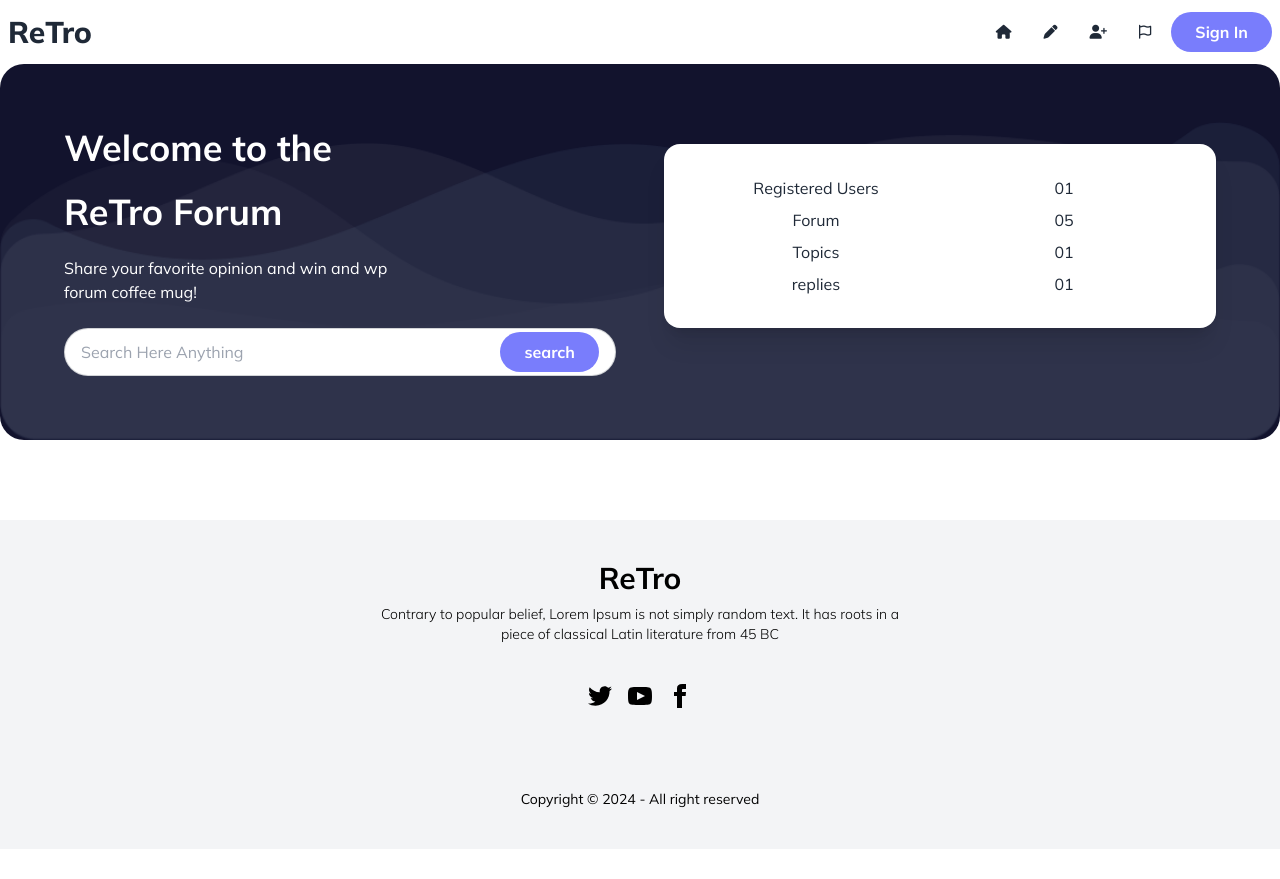
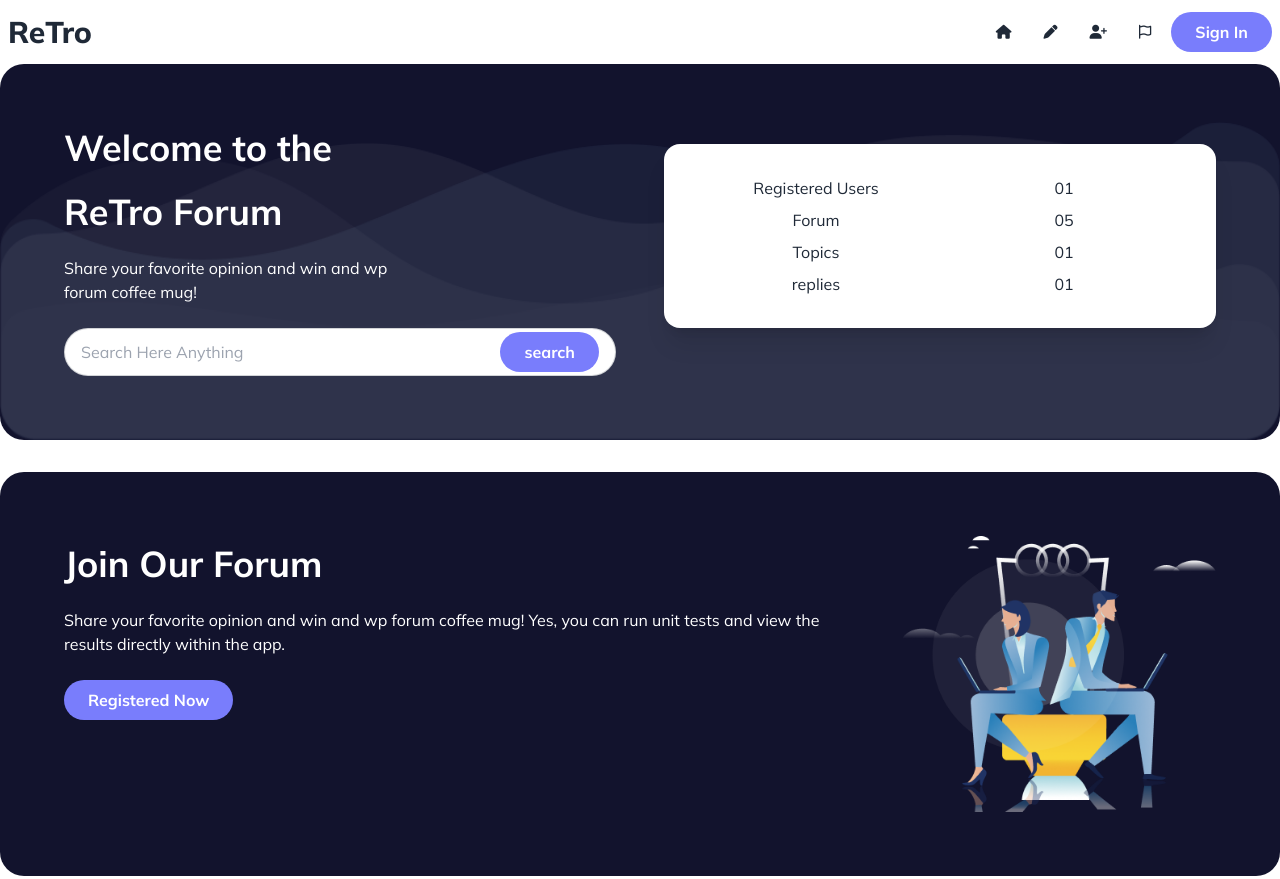
Before and after one commit to NiloyDas19/StorySpire, a plain HTML site: page index.html in a window 1280 px wide. Shown: the top 879 px of the page. Before the commit the page ends 849 px from the top, so only its background shows below. Drawn offline with nearby package versions, Linux system fonts and the light colour scheme.

Commit message:
join our forum section added and completed

```diff
--- a/index.html
+++ b/index.html
@@ -97,7 +97,26 @@
         </div>
     </header>
 
-    <main class="container mx-auto">
+    <main class="container mx-auto mt-8">
+
+
+        <!-- JOIN OUR FORUM SECTION -->
+        <div class="bg-[#12132D] rounded-3xl p-16">
+            <div class="flex flex-col md:flex-row justify-between gap-12">
+                <div class="text-white  space-y-6">
+                    <h1 class="text-4xl font-bold mt-2">Join Our Forum </h1>
+                    <p>
+                        Share your favorite opinion and win and wp forum coffee mug! Yes, you can run unit tests and
+                        view the results directly within the app.
+                    </p>
+                    <button class="bg-[#797DFC] rounded-full text-white font-bold px-6 py-2">Registered Now</button>
+                </div>
+                <div class="">
+                    <img src="images/joinforum.png" alt="">
+                </div>
+            </div>
+        </div>
+
 
     </main>
 
@@ -107,7 +126,8 @@
         <aside>
             <h1 class="text-3xl font-bold">ReTro</h1>
             <p class="font-light">
-                Contrary to popular belief, Lorem Ipsum is not simply random text. It has roots in a <br> piece of classical
+                Contrary to popular belief, Lorem Ipsum is not simply random text. It has roots in a <br> piece of
+                classical
                 Latin literature from 45 BC
             </p>
         </aside>
@@ -122,15 +142,15 @@
                 <a><svg xmlns="http://www.w3.org/2000/svg" width="24" height="24" viewBox="0 0 24 24"
                         class="fill-current">
                         <path
-                        d="M19.615 3.184c-3.604-.246-11.631-.245-15.23 0-3.897.266-4.356 2.62-4.385 8.816.029 6.185.484 8.549 4.385 8.816 3.6.245 11.626.246 15.23 0 3.897-.266 4.356-2.62 4.385-8.816-.029-6.185-.484-8.549-4.385-8.816zm-10.615 12.816v-8l8 3.993-8 4.007z">
+                            d="M19.615 3.184c-3.604-.246-11.631-.245-15.23 0-3.897.266-4.356 2.62-4.385 8.816.029 6.185.484 8.549 4.385 8.816 3.6.245 11.626.246 15.23 0 3.897-.266 4.356-2.62 4.385-8.816-.029-6.185-.484-8.549-4.385-8.816zm-10.615 12.816v-8l8 3.993-8 4.007z">
                         </path>
                     </svg></a>
-                    <a><svg xmlns="http://www.w3.org/2000/svg" width="24" height="24" viewBox="0 0 24 24"
+                <a><svg xmlns="http://www.w3.org/2000/svg" width="24" height="24" viewBox="0 0 24 24"
                         class="fill-current">
                         <path
-                        d="M9 8h-3v4h3v12h5v-12h3.642l.358-4h-4v-1.667c0-.955.192-1.333 1.115-1.333h2.885v-5h-3.808c-3.596 0-5.192 1.583-5.192 4.615v3.385z">
-                    </path>
-                </svg></a>
+                            d="M9 8h-3v4h3v12h5v-12h3.642l.358-4h-4v-1.667c0-.955.192-1.333 1.115-1.333h2.885v-5h-3.808c-3.596 0-5.192 1.583-5.192 4.615v3.385z">
+                        </path>
+                    </svg></a>
             </div>
         </nav>
         <hr class="bg-black">
```
